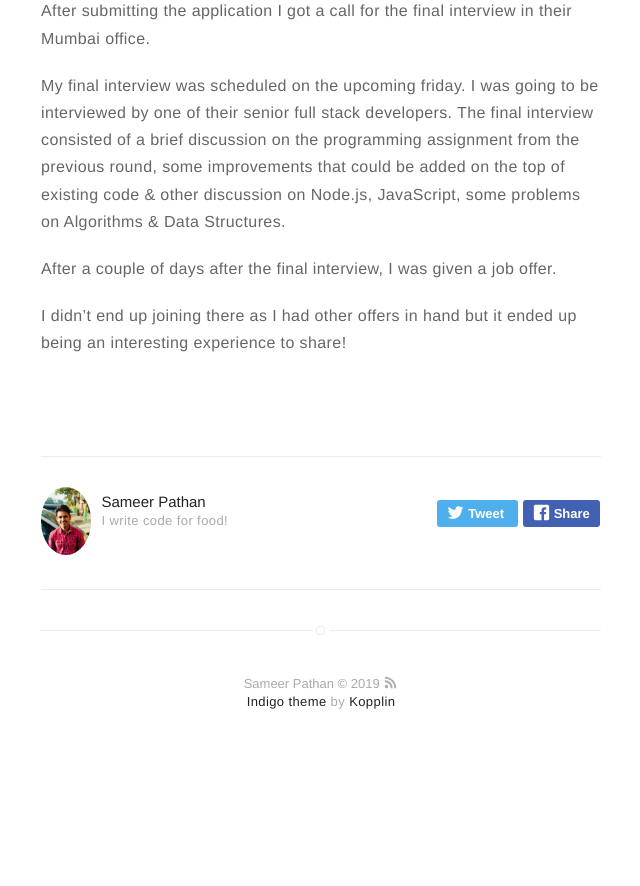
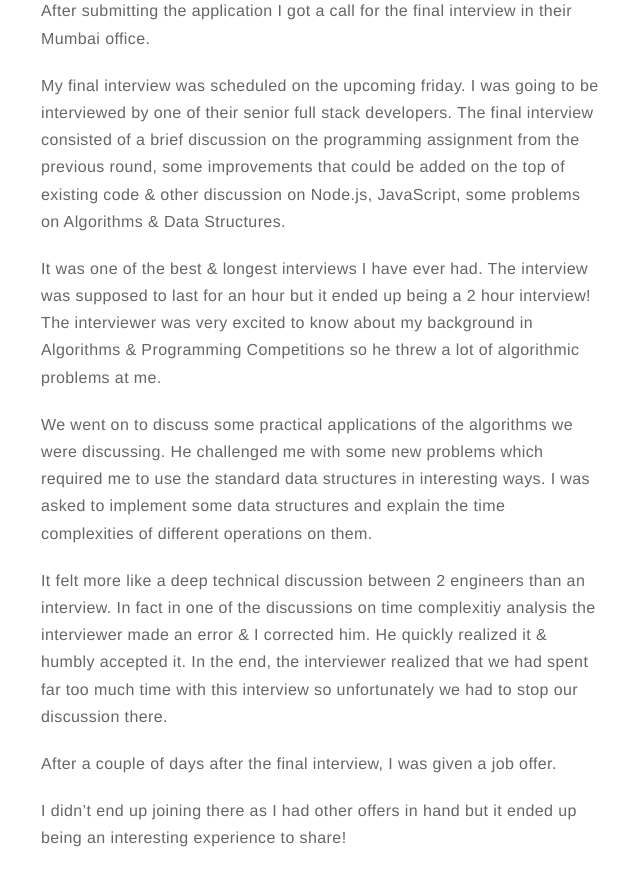
Before and after one commit to samdcoder/samdcoder.github.io, a Jekyll site: the page built from _posts/2019-02-15-train-job-story.md, in a window 1280 px wide and 900 px high, scrolled down 1929 px. Shown: the top 886 px of the window, without its empty margins (319-959 px from the left). Built offline with Jekyll 4.4.1, drawn with Linux system fonts in a browser that asks for light colours; before the commit the page ends 2702 px from its top, so only the background shows below that.

Commit message:
added about algo discussion

```diff
--- a/_posts/2019-02-15-train-job-story.md
+++ b/_posts/2019-02-15-train-job-story.md
@@ -50,6 +50,12 @@ After submitting the application I got a call for the final interview in their M
 My final interview was scheduled on the upcoming friday. I was going to be interviewed by one of their senior full stack developers. The final interview consisted of a brief discussion on the programming assignment from the previous round, some improvements that could be added on the top of existing code
 & other discussion on Node.js, JavaScript, some problems on Algorithms & Data Structures.
 
+It was one of the best & longest interviews I have ever had. The interview was supposed to last for an hour but it ended up being a 2 hour interview! The interviewer was very excited to know about my background in Algorithms & Programming Competitions so he threw a lot of algorithmic problems at me.
+
+We went on to discuss some practical applications of the algorithms we were discussing. He challenged me with some new problems which required me to use the standard data structures in interesting ways. I was asked to implement some data structures and explain the time complexities of different operations on them.
+
+It felt more like a deep technical discussion between 2 engineers than an interview. In fact in one of the discussions on time complexitiy analysis the interviewer made an error & I corrected him. He quickly realized it & humbly accepted it. In the end, the interviewer  realized that we had spent far too much time with this interview so unfortunately we had to stop our discussion there.
+
 After a couple of days after the final interview, I was given a job offer.
 
 I didn't end up joining there as I had other offers in hand but it ended up being an interesting experience to share!
```
Also changed, not shown: 2 other files.
